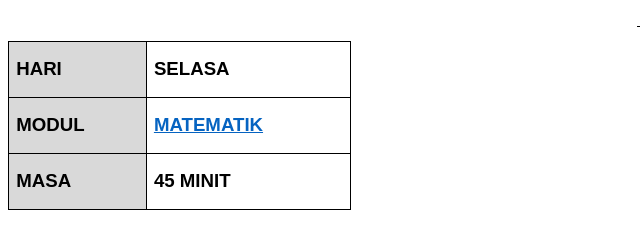
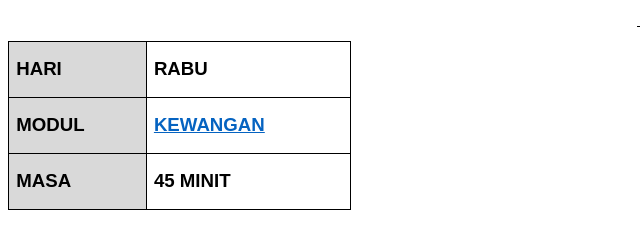
Before and after one commit to elunatix/links, a plain HTML site: page index.html in a window 1280 px wide. Shown: the part 362-598 px from the top of the page, 0-640 px from the left. Drawn offline with Linux system fonts and the light colour scheme.

Commit message:
Update index.html

```diff
--- a/index.html
+++ b/index.html
@@ -874,7 +874,7 @@ mso-bidi-font-family:"Calibri\,Bold"'><o:p><span style='text-decoration:none'>&n
   padding:0cm 5.4pt 0cm 5.4pt;height:41.95pt'>
   <p class=MsoNormal style='margin-bottom:0cm;line-height:normal'><b><span
   style='font-size:14.0pt;font-family:"Calibri,Bold",sans-serif;mso-bidi-font-family:
-  "Calibri\,Bold"'>SELASA<o:p></o:p></span></b></p>
+  "Calibri\,Bold"'>RABU<o:p></o:p></span></b></p>
   </td>
  </tr>
  <tr style='mso-yfti-irow:1;height:41.95pt'>
@@ -893,9 +893,9 @@ mso-bidi-font-family:"Calibri\,Bold"'><o:p><span style='text-decoration:none'>&n
   solid windowtext .5pt;mso-border-left-alt:solid windowtext .5pt;mso-border-alt:
   solid windowtext .5pt;padding:0cm 5.4pt 0cm 5.4pt;height:41.95pt'>
   <p class=MsoNormal style='margin-bottom:0cm;line-height:normal'><a
-  href="https://docs.google.com/forms/d/e/1FAIpQLSc_ezY9JubcIylx6-3hGTJZX-fMkpVwEQpbDM0jmQslRj8nBA/viewform"><b><span
+  href="https://docs.google.com/forms/d/e/1FAIpQLScfclM7KkinFdytvi3uK3DzkDsZvNlAcisFPPo58uTxs1CNDA/viewform"><b><span
   style='font-size:14.0pt;font-family:"Calibri,Bold",sans-serif;mso-bidi-font-family:
-  "Calibri\,Bold"'>MATEMATIK</span></b></a><b><span style='font-size:14.0pt;
+  "Calibri\,Bold"'>KEWANGAN</span></b></a><b><span style='font-size:14.0pt;
   font-family:"Calibri,Bold",sans-serif;mso-bidi-font-family:"Calibri\,Bold"'><o:p></o:p></span></b></p>
   </td>
  </tr>
```
